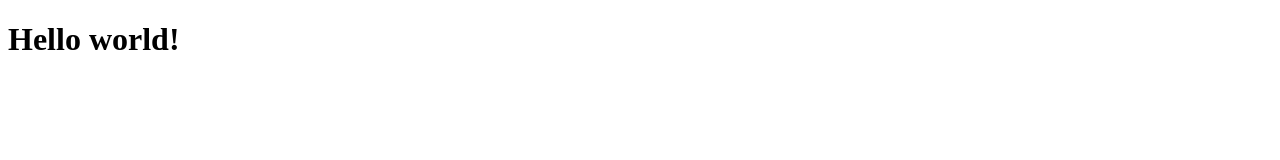
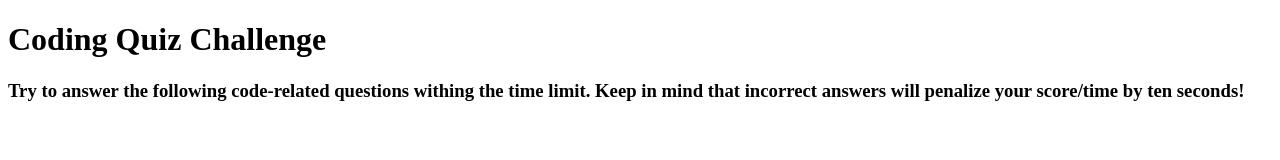
Before and after one commit to ThomasPlunkett/code_quiz_04-Web-APIs-HW, a plain HTML site: page index.html in a window 1280 px wide. Drawn offline with Linux system fonts and the light colour scheme.

Commit message:
began hard coding HTML. added h1 main containing h1 with id tag start-page. added Text for start-page according to gif reference.

```diff
--- a/index.html
+++ b/index.html
@@ -7,7 +7,12 @@
     <title>Document</title>
 </head>
 <body>
-    <h1>Hello world!</h1>
+    <h1></h1>
+    <main>
+        <h1 id="start-page">Coding Quiz Challenge
+            <h3>Try to answer the following code-related questions withing the time limit. Keep in mind that incorrect answers will penalize your score/time by ten seconds!</h3>
+        </h1>
+    </main>
     <script src="assets/script.js"></script>
 </body>
 </html>
```
Also changed, not shown: assets/script.js (line endings or trailing spaces).
